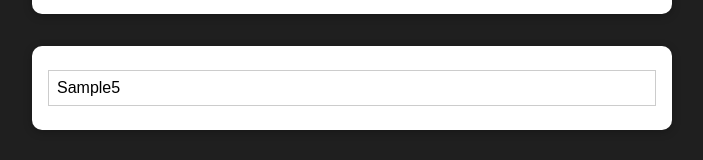
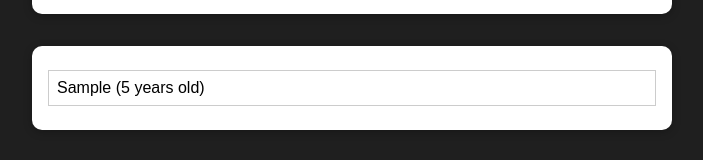
Before and after one commit to dulitharuvin/react-complete-userlist, a React (Create React App) app: page / in a window 1280 px wide. Both pictures are taken after typing "Sample", "5" into the empty fields and a click on the button "Add User". Shown: the part 196-356 px from the top of the page, without its empty margins (288-991 px from the left). Built offline with nearby package versions, Linux system fonts and the light colour scheme.

Commit message:
users list ui updated

```diff
--- a/src/components/Users/UsersList.js
+++ b/src/components/Users/UsersList.js
@@ -7,8 +7,7 @@ const UsersList = (props) => {
   const { users } = props;
   const userListItems = users.map((user) => (
     <li key={user.id}>
-      <span>{user.name}</span>
-      <span>{user.age}</span>
+      {user.name} ({user.age} years old)
     </li>
   ));
 
```
